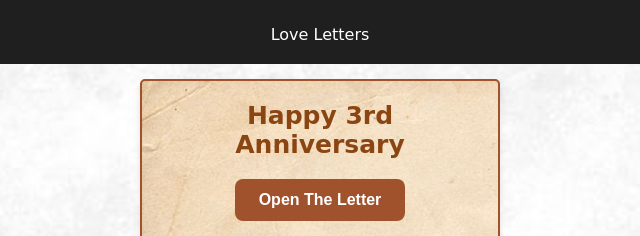
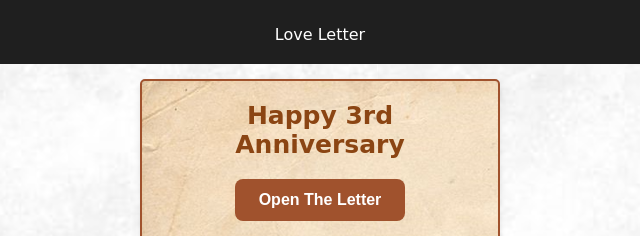
Before and after one commit to TechByJohnMark/3rd-Anniv, a plain HTML site: page webpages/letter.html in a window 1280 px wide. Shown: the top 236 px of the page, 320-960 px from the left. Drawn offline with Linux system fonts and the light colour scheme; files that its build step writes are made by us from their sources; files whose address does not match are found by name.

Commit message:
Update letter.html

```diff
--- a/webpages/letter.html
+++ b/webpages/letter.html
@@ -9,7 +9,7 @@
 <body>
 
   <div class="header">
-    <p>Love Letters</p>
+    <p>Love Letter</p>
   </div>
 
     <div class="menu-toggle" id="menu-toggle">
```
